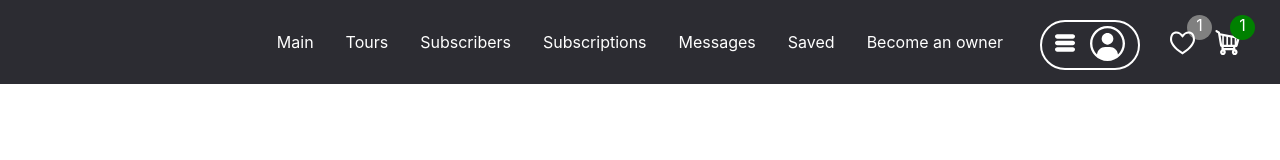
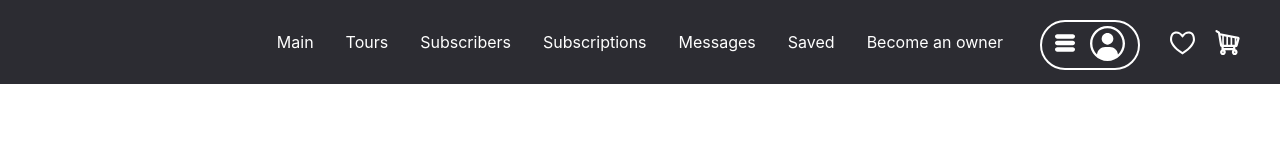
Before and after one commit to NovichenkoYura/self-guided-tours, a React (Create React App) app in the folder my-app/: page / in a window 1280 px wide. Shown: the top 160 px of the page. Built offline with nearby package versions, Linux system fonts and the light colour scheme; data requests are answered from the project's data file.

Commit message:
styles qty

```diff
--- a/my-app/server/db.json
+++ b/my-app/server/db.json
@@ -10,8 +10,8 @@
         1
       ],
       "wishListId": [
-        2,
-        1
+        1,
+        3
       ],
       "id": 1,
       "list": [],
--- a/my-app/src/App.css
+++ b/my-app/src/App.css
@@ -253,7 +253,11 @@ transform: scale(1.2);
   right:-15px;
   text-align: center;
   color: white;
-}
+ }
+
+ .circle_basket.ishidden{
+  visibility: hidden;
+ }
 
 .circle_wishList{
   width: 25px;
@@ -266,6 +270,10 @@ transform: scale(1.2);
   text-align: center;
   color: white;
 }
+
+ .circle_wishList.ishidden {
+   visibility: hidden;
+ }
 
 /* Card */
 .tours__item {
--- a/my-app/src/components/Layout.tsx
+++ b/my-app/src/components/Layout.tsx
@@ -5,11 +5,14 @@ import { ReactComponent as LoginLines } from '../img/loginLines.svg';
 import { ReactComponent as Chosen } from '../img/hurt1_notfilled.svg';
 import { ReactComponent as Basket } from '../img/shoppingCart.svg';
 import { locations } from '../constants/locations';
+import { useAppSelector } from '../app/hooks';
 
 const setActive = ({ isActive }: { isActive: boolean }) => (isActive ? 'active-link' : '');
 
 const Layout = () => {
   const [showDropdown, setShowDropdown] = useState(false);
+  const { basketId, wishListId } = useAppSelector((state) => state.users);
+
   return (
     <>
       <header>
@@ -57,13 +60,18 @@ const Layout = () => {
           <li className="headerOrder__item">
             <NavLink to={locations.wishlist.path}>
               <Chosen className="headerOrder_svgwishlist" width="25" height="25" />
-              <div className="circle_wishList">1</div>
+              <div className={`circle_wishList ${wishListId.length === 0 && 'ishidden'}`}>
+                {wishListId.length}
+              </div>
             </NavLink>
           </li>
           <li className="headerOrder__item">
             <NavLink to={locations.basket.path}>
               <Basket className="headerOrder_svgbasket" width="25" height="25" />
-              <div className="circle_basket">1</div>
+              <div className={`circle_basket ${basketId.length === 0 && 'ishidden'}`}>
+                {basketId.length}
+              </div>
+              {/* className={`app-sidebar-note ${note.id === activeNote && "active"}`} */}
             </NavLink>
           </li>
         </ul>
```
Also changed, not shown: 1 other file (tests, documents, lock files or other folders).
